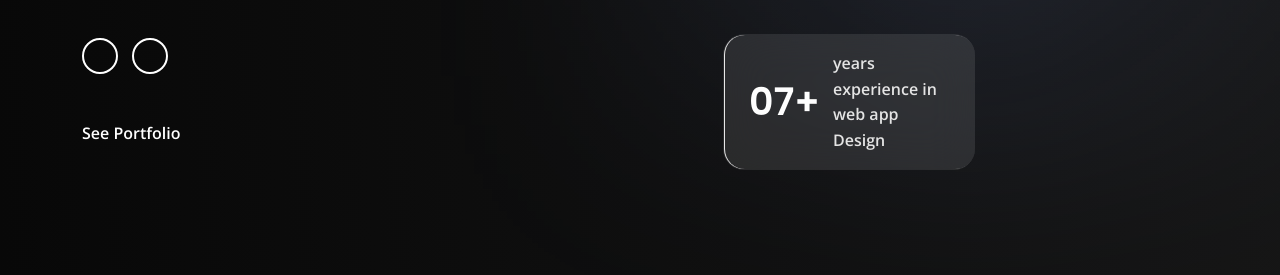
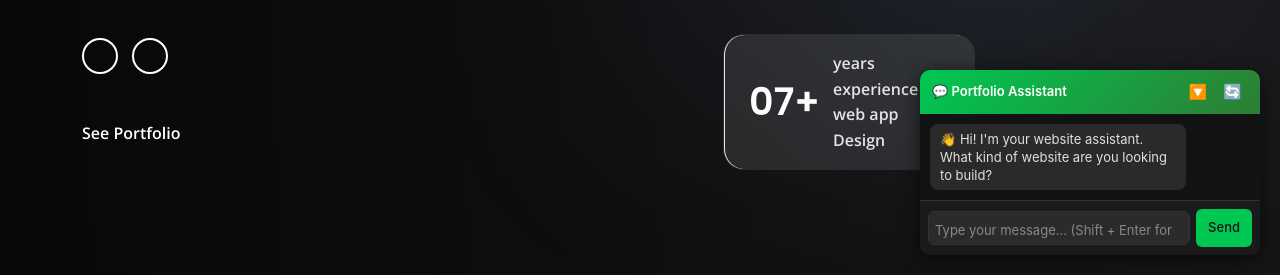
Before and after one commit to MuhammadShoaib495/personal_Portfolio, a React (Create React App) app: page / in a window 1280 px wide. Shown: the part 525-800 px from the top of the page. Built offline with nearby package versions, Linux system fonts and the light colour scheme; some icons are missing.

Commit message:
updating page -intergating AI chat

```diff
--- a/src/components/Pages/PersonalPortfolioHome.jsx
+++ b/src/components/Pages/PersonalPortfolioHome.jsx
@@ -1,5 +1,6 @@
 import React, { useEffect, useState } from 'react';
 import Hero11 from '../Hero/Hero11';
+import Chat from '../Ai/portfolio-assitence';
 import SectionHeading from '../SectionHeading';
 import ServiceList from '../ServiceList';
 import Spacing from '../Spacing';
@@ -471,6 +472,7 @@ export default function PersonalPortfolioHome() {
         variant="cs-type_1"
       />
       {/* End CTA Section */}
+      <Chat />
     </>
   );
 }
```
